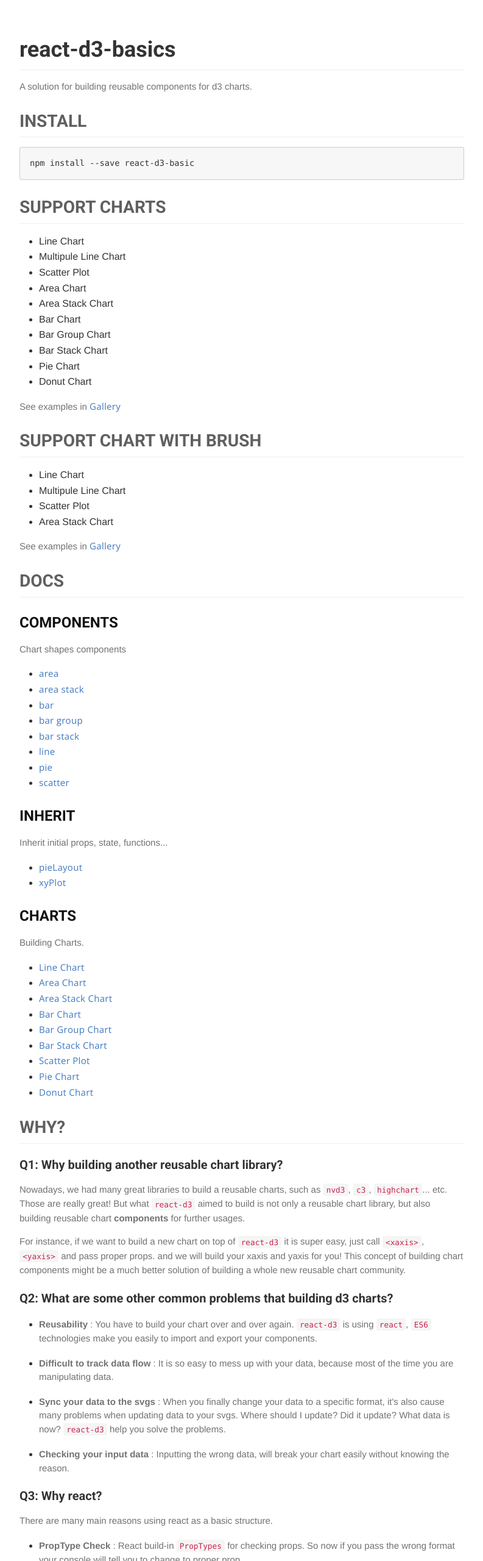
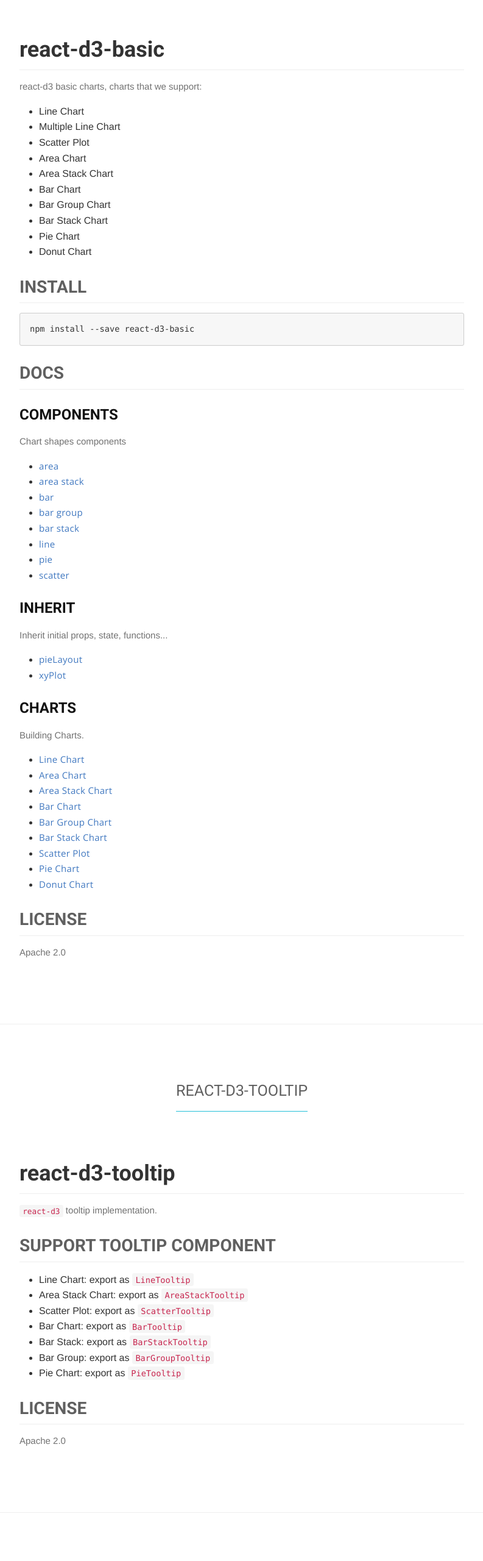
Before and after one commit to react-d3/react-d3.github.io, a website: page index.html in a window 1280 px wide. Shown: the part 4753-7313 px from the top of the page at 61% size, without its empty margins (243-1036 px from the left). Drawn offline with nearby package versions, Linux system fonts and the light colour scheme.

Commit message:
add all submodule

```diff
--- a/index.html
+++ b/index.html
@@ -235,14 +235,11 @@ export default class NewChart extends Component {
                 <h2 class="section-title wow fadeIn">react-d3-basic</h2>
                 <div class="row text-left wow fadeInRight" data-wow-duration="1s" data-wow-delay=".3s">
                     <div class="markdown-body">
-                      <h1 id="react-d3-basics">react-d3-basics</h1>
-<p>A solution for building reusable components for d3 charts.</p>
-<h2 id="install">Install</h2>
-<pre><code>npm install --save react-d3-basic
-</code></pre><h2 id="support-charts">Support Charts</h2>
+                      <h1 id="react-d3-basic">react-d3-basic</h1>
+<p>react-d3 basic charts, charts that we support:</p>
 <ul>
 <li>Line Chart</li>
-<li>Multipule Line Chart</li>
+<li>Multiple Line Chart</li>
 <li>Scatter Plot</li>
 <li>Area Chart</li>
 <li>Area Stack Chart</li>
@@ -252,16 +249,9 @@ export default class NewChart extends Component {
 <li>Pie Chart</li>
 <li>Donut Chart</li>
 </ul>
-<p>See examples in <a href="http://react-d3.github.io/react-d3-basics/gallery.html">Gallery</a></p>
-<h2 id="support-chart-with-brush">Support Chart with Brush</h2>
-<ul>
-<li>Line Chart</li>
-<li>Multipule Line Chart</li>
-<li>Scatter Plot</li>
-<li>Area Stack Chart</li>
-</ul>
-<p>See examples in <a href="http://react-d3.github.io/react-d3-basics/brush_gallery.html">Gallery</a></p>
-<h2 id="docs">Docs</h2>
+<h2 id="install">Install</h2>
+<pre><code>npm install --save react-d3-basic
+</code></pre><h2 id="docs">Docs</h2>
 <h3 id="components">Components</h3>
 <p>Chart shapes components</p>
 <ul>
@@ -292,35 +282,6 @@ export default class NewChart extends Component {
 <li><a href="./docs/charts/scatter_chart.md">Scatter Plot</a></li>
 <li><a href="./docs/charts/pie_chart.md">Pie Chart</a></li>
 <li><a href="./docs/charts/donut_chart.md">Donut Chart</a></li>
-</ul>
-<h2 id="why-">Why?</h2>
-<h4 id="q1-why-building-another-reusable-chart-library-">Q1: Why building another reusable chart library?</h4>
-<p>Nowadays, we had many great libraries to build a reusable charts, such as <code>nvd3</code>, <code>c3</code>, <code>highchart</code>... etc. Those are really great! But what <code>react-d3</code> aimed to build is not only a reusable chart library, but also building reusable chart <strong>components</strong> for further usages.</p>
-<p>For instance, if we want to build a new chart on top of <code>react-d3</code> it is super easy, just call <code>&lt;xaxis&gt;</code>, <code>&lt;yaxis&gt;</code> and pass proper props. and we will build your xaxis and yaxis for you! This concept of building chart components might be a much better solution of building a whole new reusable chart community.</p>
-<h4 id="q2-what-are-some-other-common-problems-that-building-d3-charts-">Q2: What are some other common problems that building d3 charts?</h4>
-<ul>
-<li><p><strong>Reusability</strong> : You have to build your chart over and over again. <code>react-d3</code> is using <code>react</code>, <code>ES6</code> technologies make you easily to import and export your components.</p>
-</li>
-<li><p><strong>Difficult to track data flow</strong> : It is so easy to mess up with your data, because most of the time you are manipulating data.</p>
-</li>
-<li><p><strong>Sync your data to the svgs</strong> : When you finally change your data to a specific format, it's also cause many problems when updating data to your svgs.  Where should I update? Did it update? What data is now? <code>react-d3</code> help you solve the problems.</p>
-</li>
-<li><p><strong>Checking your input data</strong> : Inputting the wrong data, will break your chart easily without knowing the reason.</p>
-</li>
-</ul>
-<h4 id="q3-why-react-">Q3: Why react?</h4>
-<p>There are many main reasons using react as a basic structure.</p>
-<ul>
-<li><p><strong>PropType Check</strong> : React build-in <code>PropTypes</code> for checking props. So now if you pass the wrong format your console will tell you to change to proper prop.</p>
-</li>
-<li><p><strong>Props</strong> : React props make you know your data better. Because props are like Immutable data in react components. So you can track your data more easily.</p>
-</li>
-<li><p><strong>State</strong> : State make d3 much more powerful. Because when state change react will re-render your component with the optimal speed. And also it can make you</p>
-</li>
-<li><p><strong>Components</strong> : Components make it easy to reuse your charts again and again.</p>
-</li>
-<li><p><strong>Rendering</strong> : By default react re-render your component when every props and states change, which make d3 more awesome. Because we can have less problem on making sure if the data is up-to-date or not.</p>
-</li>
 </ul>
 <h2 id="license">License</h2>
 <p>Apache 2.0</p>
--- a/package.json
+++ b/package.json
@@ -4,7 +4,7 @@
   "description": "Official site",
   "scripts": {
     "test": "echo \"Error: no test specified\" && exit 1",
-    "example": "cp -r ./node_modules/react-d3-basic/"
+    "init": "git submodule init && git submodule update",
   },
   "repository": {
     "type": "git",
```
Also changed, not shown: canner.json (deleted, +0 -33 lines), 2 other files.
